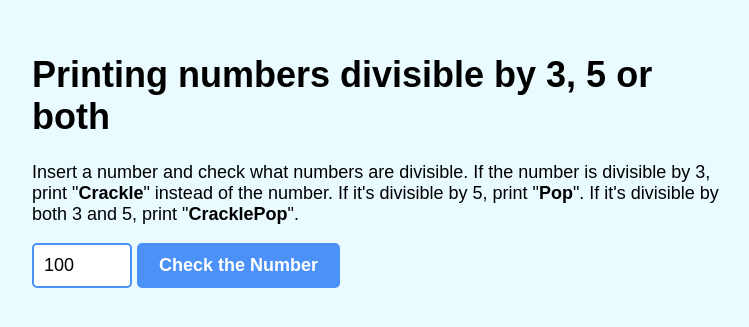
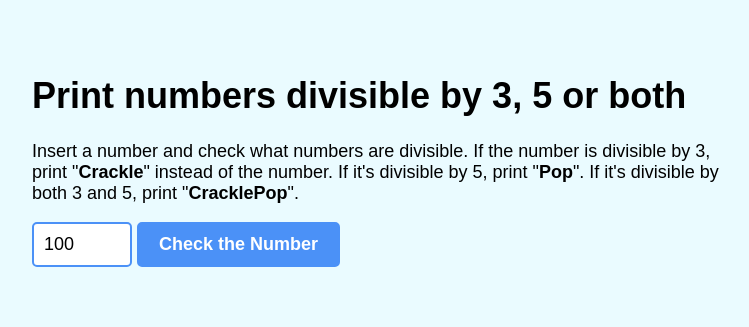
Before and after one commit to kaciska/print-numbers, a plain HTML site: page index.html in a window 1280 px wide. Shown: the part 241-568 px from the top of the page, without its empty margins (258-1007 px from the left). Drawn offline with Linux system fonts and the light colour scheme; a web font is replaced by a local one.

Commit message:
title & heading changed

```diff
--- a/index.html
+++ b/index.html
@@ -4,12 +4,12 @@
     <meta charset="UTF-8" />
     <meta http-equiv="X-UA-Compatible" content="IE=edge" />
     <meta name="viewport" content="width=device-width, initial-scale=1.0" />
-    <title>Document</title>
+    <title>Print numbers</title>
     <link rel="stylesheet" href="style.css" />
   </head>
   <body>
     <div class="container" id="container">
-      <h1>Printing numbers divisible by 3, 5 or both</h1>
+      <h1>Print numbers divisible by 3, 5 or both</h1>
       <p>
         Insert a number and check what numbers are divisible. If the number is
         divisible by 3, print "<b>Crackle</b>" instead of the number. If it's divisible
```
